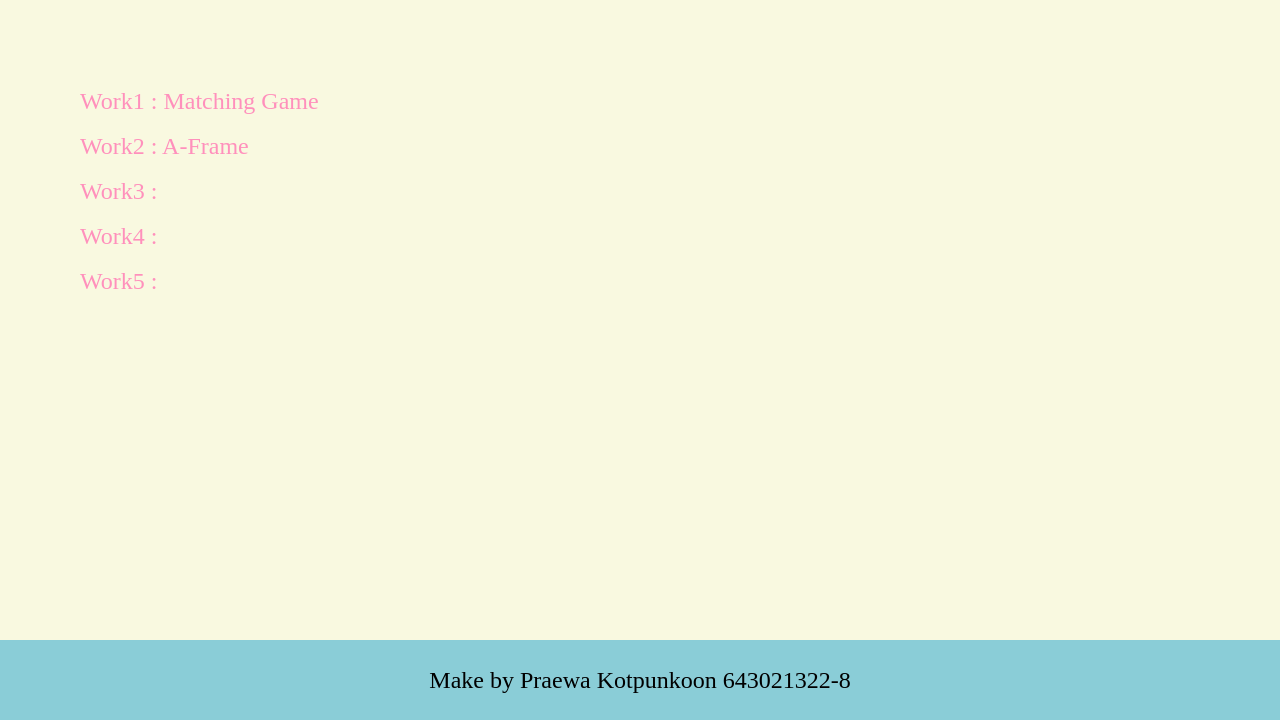
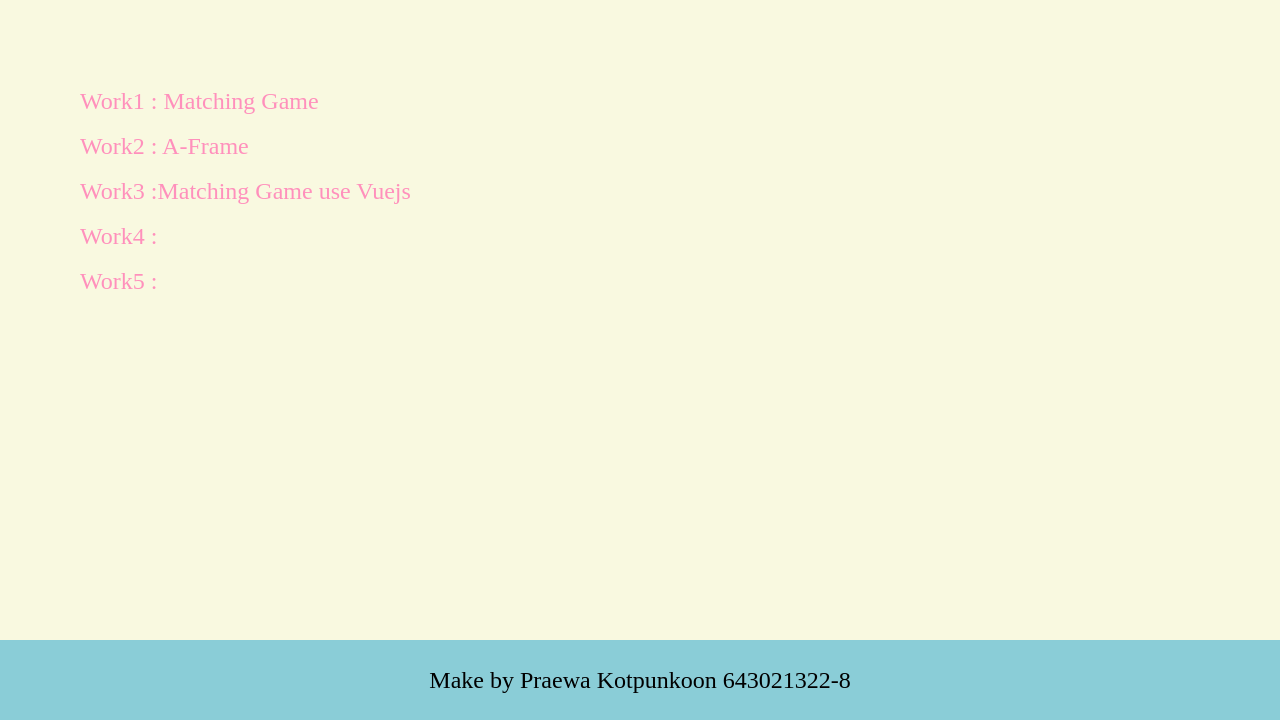
Before and after one commit to Ppraewa1/Web_2566, a plain HTML site: page index.html in a window 1280 px wide. Shown: the part 80-800 px from the top of the page. Drawn offline with Linux system fonts and the light colour scheme.

Commit message:
Update index.html

```diff
--- a/index.html
+++ b/index.html
@@ -76,7 +76,7 @@
         <ul>
             <li><a href="./work1.html">Work1 : Matching Game</a></li>
             <li><a href="./work2.html">Work2 : A-Frame</a></li>
-            <li><a href="#">Work3 :</a></li>
+            <li><a href="./work3.html">Work3 :Matching Game use Vuejs</a></li>
             <li><a href="#">Work4 :</a></li>
             <li><a href="#">Work5 :</a></li>
         </ul>
```
